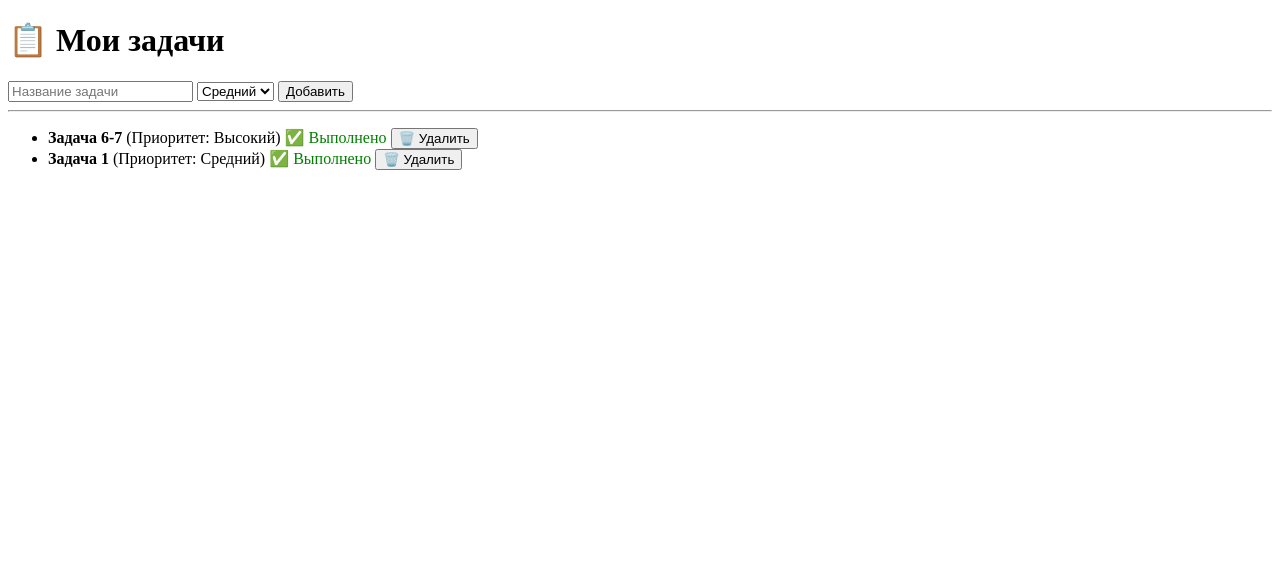
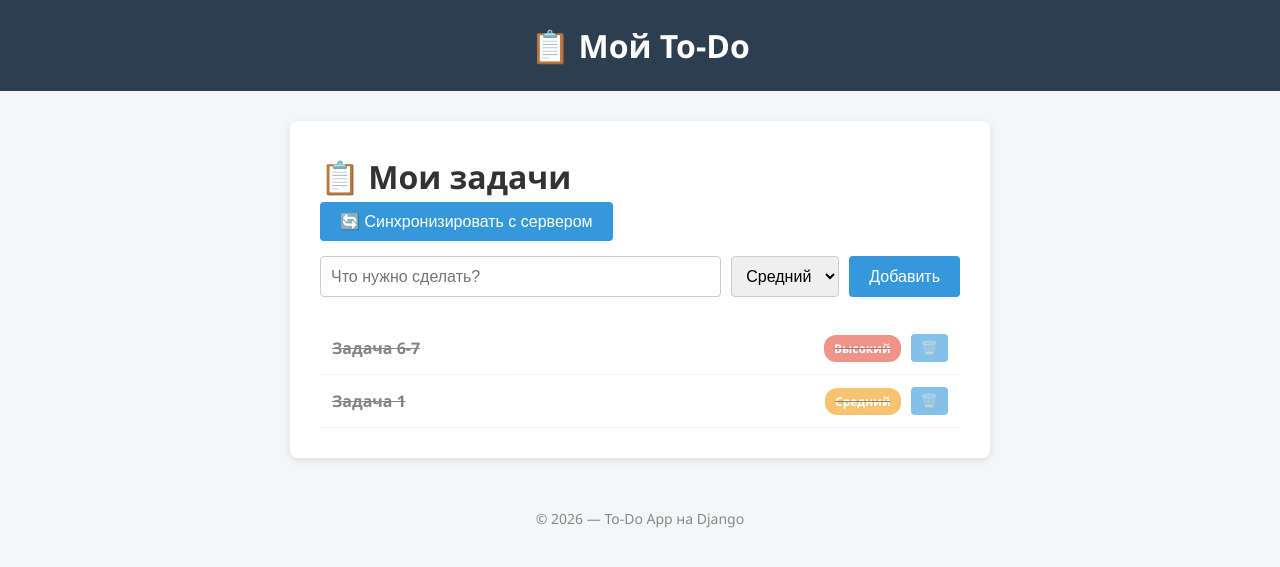
Before and after one commit to BobinVladislavv/django-todo-app, a Django app: page / in a window 1280 px wide. Shown: the top 567 px of the page. Run offline with Django 5.2, Linux system fonts and the light colour scheme; data comes from the database, SQL or seed files in the repository; both versions use the stored data as it was after the commit.

Commit message:
add sync tasks button integrated with api_client

```diff
--- /dev/null
+++ b/todo_web/tasks/static/tasks/style.css
@@ -0,0 +1,172 @@
+* {
+    box-sizing: border-box;
+    margin: 0;
+    padding: 0;
+}
+
+body {
+    font-family: 'Segoe UI', Arial, sans-serif;
+    background: #f4f6f8;
+    color: #333;
+    line-height: 1.6;
+}
+
+header {
+    background: #2c3e50;
+    color: white;
+    padding: 20px;
+    text-align: center;
+}
+
+main {
+    max-width: 700px;
+    margin: 30px auto;
+    background: white;
+    padding: 30px;
+    border-radius: 8px;
+    box-shadow: 0 2px 8px rgba(0, 0, 0, 0.1);
+}
+
+h2 {
+    margin-bottom: 20px;
+    color: #2c3e50;
+}
+
+form.add-form {
+    display: flex;
+    gap: 10px;
+    margin-bottom: 25px;
+    flex-wrap: wrap;
+}
+
+form.add-form input[type="text"] {
+    flex: 1;
+    min-width: 200px;
+    padding: 10px;
+    border: 1px solid #ccc;
+    border-radius: 4px;
+    font-size: 16px;
+}
+
+form.add-form select {
+    padding: 10px;
+    border: 1px solid #ccc;
+    border-radius: 4px;
+    font-size: 16px;
+}
+
+button {
+    background: #3498db;
+    color: white;
+    border: none;
+    padding: 10px 20px;
+    border-radius: 4px;
+    cursor: pointer;
+    font-size: 16px;
+    transition: background 0.2s;
+}
+
+button:hover {
+    background: #2980b9;
+}
+
+button.delete {
+    background: #e74c3c;
+}
+
+button.delete:hover {
+    background: #c0392b;
+}
+
+ul.task-list {
+    list-style: none;
+}
+
+li.task-item {
+    display: flex;
+    align-items: center;
+    gap: 10px;
+    padding: 12px;
+    border-bottom: 1px solid #eee;
+    flex-wrap: wrap;
+}
+
+li.task-item.done {
+    opacity: 0.6;
+    text-decoration: line-through;
+}
+
+.task-title {
+    font-weight: 600;
+    flex: 1;
+}
+
+.badge {
+    padding: 4px 10px;
+    border-radius: 12px;
+    font-size: 12px;
+    font-weight: 600;
+    color: white;
+}
+
+.badge.high { background: #e74c3c; }
+.badge.medium { background: #f39c12; }
+.badge.low { background: #27ae60; }
+
+.task-actions {
+    display: flex;
+    gap: 5px;
+}
+
+.task-actions form {
+    display: inline;
+}
+
+.task-actions button {
+    padding: 6px 10px;
+    font-size: 14px;
+}
+
+footer {
+    text-align: center;
+    padding: 20px;
+    color: #888;
+    font-size: 14px;
+}
+
+.messages {
+    list-style: none;
+    padding: 0;
+    margin-bottom: 20px;
+}
+
+.messages li {
+    padding: 12px 16px;
+    border-radius: 4px;
+    margin-bottom: 8px;
+    font-weight: 500;
+}
+
+.messages li.success {
+    background: #d4edda;
+    color: #155724;
+    border-left: 4px solid #28a745;
+}
+
+.messages li.error {
+    background: #f8d7da;
+    color: #721c24;
+    border-left: 4px solid #dc3545;
+}
+
+.messages li.warning {
+    background: #fff3cd;
+    color: #856404;
+    border-left: 4px solid #ffc107;
+}
+
+.messages li.info {
+    background: #d1ecf1;
+    color: #0c5460;
+    border-left: 4px solid #17a2b8;
+}
--- /dev/null
+++ b/todo_web/tasks/templates/tasks/base.html
@@ -0,0 +1,33 @@
+{% load static %}
+<!DOCTYPE html>
+<html lang="ru">
+<head>
+    <meta charset="UTF-8">
+    <meta name="viewport" content="width=device-width, initial-scale=1.0">
+    <title>{% block title %}To-Do App{% endblock %}</title>
+    <link rel="stylesheet" href="{% static 'tasks/style.css' %}">
+</head>
+<body>
+    <header>
+        <h1>📋 Мой To-Do</h1>
+    </header>
+
+    <main>
+        {% if messages %}
+            <ul class="messages">
+                {% for message in messages %}
+                    <li class="{{ message.tags }}">{{ message }}</li>
+                {% endfor %}
+            </ul>
+        {% endif %}
+
+        {% block content %}{% endblock %}
+    </main>
+
+
+
+    <footer>
+        <p>© 2026 — To-Do App на Django</p>
+    </footer>
+</body>
+</html>
--- a/todo_web/tasks/templates/tasks/index.html
+++ b/todo_web/tasks/templates/tasks/index.html
@@ -1,15 +1,18 @@
-<!DOCTYPE html>
-<html lang="ru">
-<head>
-    <meta charset="UTF-8">
-    <title>To-Do App</title>
-</head>
-<body>
+{% extends "tasks/base.html" %}
+
+{% block title %}Список задач{% endblock%}
+
+{% block content %}
     <h1>📋 Мои задачи</h1>
 
-    <form action="{% url 'add_task' %}" method="POST">
+    <form action="{% url 'sync_tasks' %}" method="POST" style="margin-bottom: 15px;">
         {% csrf_token %}
-        <input type="text" name="title" placeholder="Название задачи" required>
+        <button type = "submit">🔄 Синхронизировать с сервером</button>
+    </form>
+
+    <form class="add-form" action="{% url 'add_task' %}" method="POST">
+        {% csrf_token %}
+        <input type="text" name="title" placeholder="Что нужно сделать?" required>
         <select name="priority">
             <option value="Высокий">Высокий</option>
             <option value="Средний" selected>Средний</option>
@@ -18,36 +21,38 @@
         <button type="submit">Добавить</button>
     </form>
 
-    <hr>
+    {% if tasks %}
+        <ul class="task-list">
+            {% for task in tasks %}
+                <li class="task-item {% if task.done %}done{% endif %}">
+                    <span class="task-title">{{ task.title }}</span>
 
-    {% if tasks %}
-        <ul>
-            {% for task in tasks %}
-                <li>
-                    <strong>{{ task.title }}</strong>
-                    (Приоритет: {{ task.priority }})
-                    {% if task.done %}
-                        <span style="color: green;">✅ Выполнено</span>
+                    {% if task.priority == "Высокий" %}
+                        <span class = "badge high">Высокий</span>
+                    {% elif task.priority == "Средний" %}
+                        <span class = "badge medium">Средний</span>
                     {% else %}
-                        <span style="color: red;">❌ Не выполнено</span>
+                        <span class = "badge low">Низкий</span>
                     {% endif %}
 
+                    <div class = "task-actions">
                     {% if not task.done %}
                         <form action="{% url 'complete_task' task.id %}" method="POST" style="display:inline;">
                             {% csrf_token %}
-                            <button type="submit">✅ Отметить выполненной</button>
+                            <button type="submit">✅</button>
                         </form>
                     {% endif %}
 
                     <form action="{% url 'delete_task' task.id %}" method="POST" style="display:inline;">
                         {% csrf_token %}
-                        <button tupe="submit">🗑️ Удалить</button>
+                        <button tupe="submit">🗑️</button>
                     </form>
+                </div>
             </li>
         {% endfor %}
     </ul>
 {% else %}
     <p>Список задач пуст.</p>
 {% endif %}
-</body>
-</html>
+
+{% endblock%}
--- a/todo_web/tasks/urls.py
+++ b/todo_web/tasks/urls.py
@@ -6,4 +6,5 @@ urlpatterns = [
     path("add/", views.add_task, name="add_task"),
     path("complete/<int:task_id>", views.complete_task, name="complete_task"),
     path("delete/<int:task_id>", views.delete_task, name="delete_task"),
+    path("sync/", views.sync_tasks, name="sync_tasks"),
 ]
--- a/todo_web/tasks/views.py
+++ b/todo_web/tasks/views.py
@@ -1,5 +1,7 @@
 from django.shortcuts import render, redirect, get_object_or_404
+from django.contrib import messages
 from .models import Task
+import api_client
 
 def task_list(request):
     tasks = Task.objects.all()
@@ -15,12 +17,36 @@ def add_task(request):
     return redirect("task_list")
 
 def complete_task(request, task_id):
-    task = get_object_or_404(Task, id = task_id)
-    task.done = True
-    task.save()
+    if request.method == "POST":
+        task = get_object_or_404(Task, id = task_id)
+        task.done = True
+        task.save()
     return redirect("task_list")
 
 def delete_task(request, task_id):
-    task = get_object_or_404(Task, id=task_id)
-    task.delete()
+    if request.method == "POST":
+        task = get_object_or_404(Task, id=task_id)
+        task.delete()
     return redirect("task_list")
+
+def sync_tasks(request):
+    if request.method == "POST":
+        unsunced = Task.objects.filter(synced=False)
+        total = unsunced.count()
+        if total ==0:
+            messages.info(request, "Все задачи синхронизированны")
+            return redirect("task_list")
+
+        succes_count = 0
+        for task in unsunced:
+            if api_client.sync_task_to_server(task):
+                task.synced = True
+                task.save()
+                succes_count+=1
+        if succes_count == total:
+            messages.success(request, f"Синхронизированно {succes_count} задач!")
+        elif succes_count > 0:
+            messages.warning(request, f"Синхронизированно {succes_count} из {total} задач")
+        else:
+            messages.error(request, "Не удалось синхронизировать задачи")
+    return redirect("task_list")
```
Also changed, not shown: todo_web/api_client.py (added, +46 -0 lines), todo_web/db.sqlite3. Lines whose indentation alone changed are shown as unchanged.
